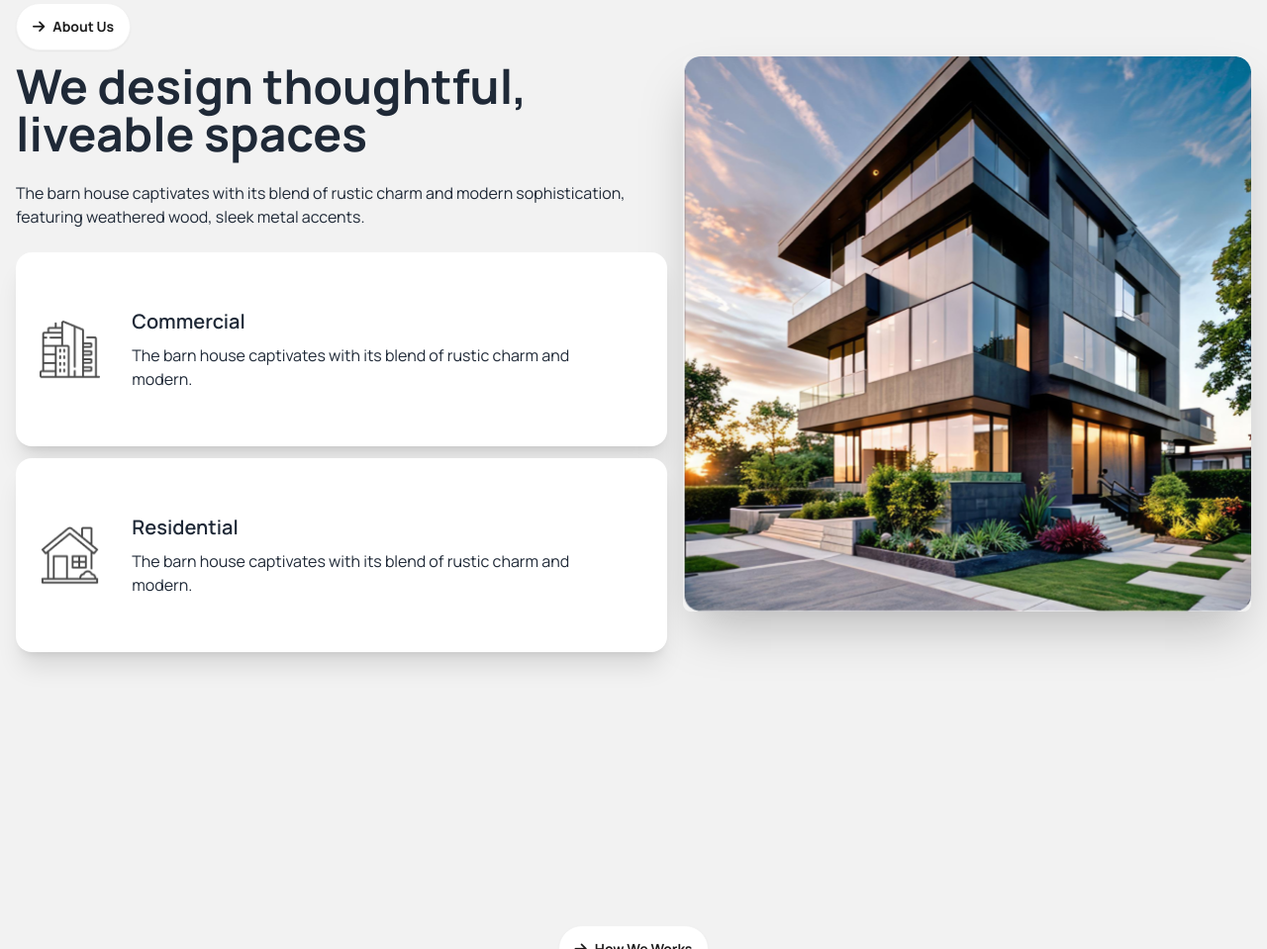
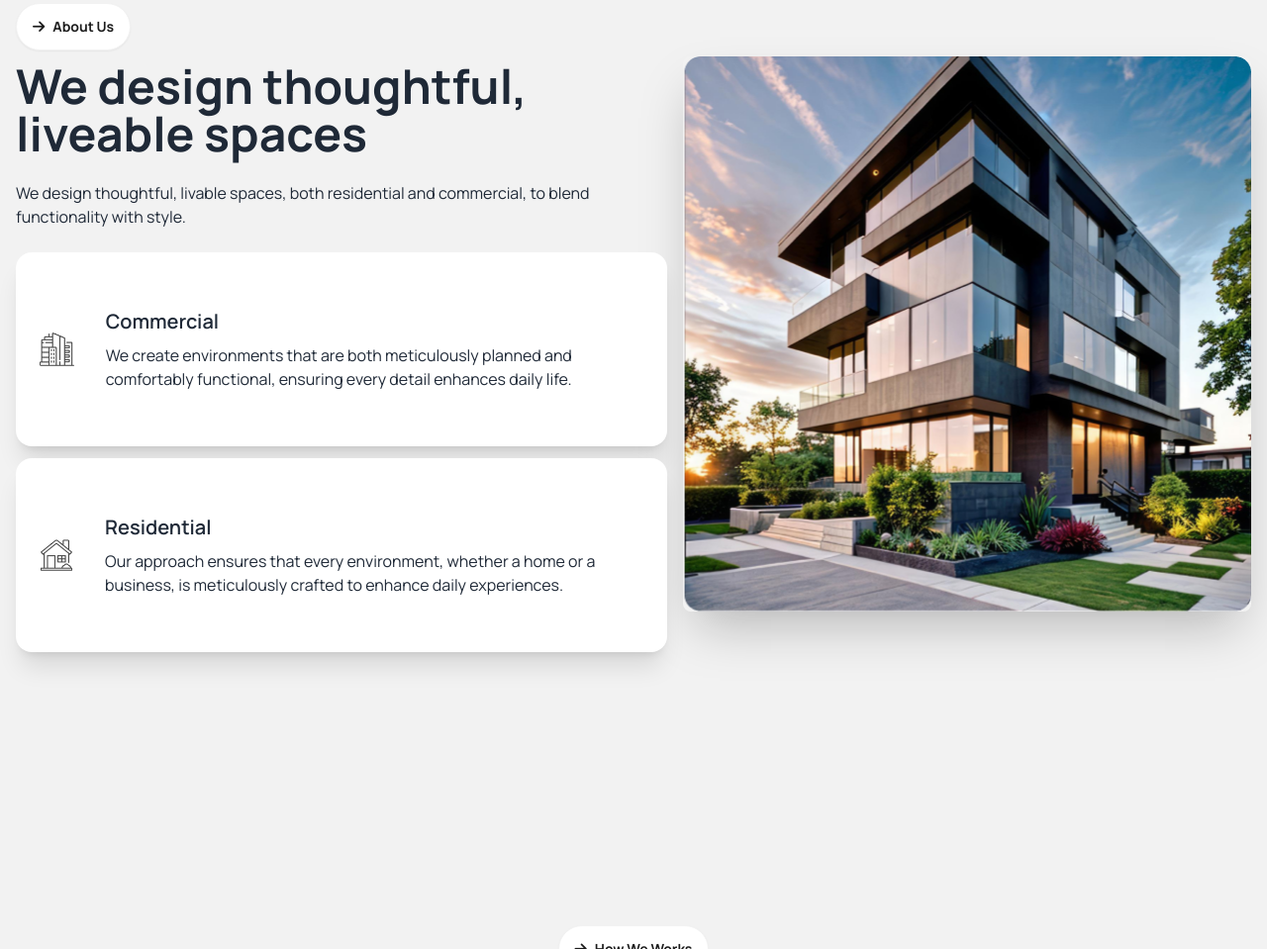
Before and after one commit to Immnazmul/assignment-3, a plain HTML site: page index.html in a window 1280 px wide. Shown: the part 931-1890 px from the top of the page at 99% size. Drawn offline with nearby package versions, Linux system fonts and the light colour scheme.

Commit message:
added some custom text

```diff
--- a/index.html
+++ b/index.html
@@ -140,14 +140,14 @@
     <!-- About us section -->
     <section>
         <div class="hero bg-base-200 min-h-screen">
-            <div class="hero-content lg:relative flex-col items-center lg:flex-row">
+            <div class="hero-content lg:relative flex-col items-center pt-4 lg:flex-row">
               <img class="hidden lg:block lg:absolute lg:-left-4 lg:-top-9" src="../assignment-3/assets/Vector.png" alt="">
                 <div class="text-left mb-3">
                    <div class="text-center lg:text-left">
                     <a class="btn rounded-3xl bg-white font-bold text-[#1C1C1C] mb-3"><i class="fa-solid fa-arrow-right"></i> About Us</a>
                     <h1 class="text-5xl font-bold">We design thoughtful, liveable spaces</h1>
                     <p class="py-6">
-                        The barn house captivates with its blend of rustic charm and modern sophistication, featuring weathered wood, sleek metal accents.
+                      We design thoughtful, livable spaces, both residential and commercial, to blend functionality with style.
                     </p>
                    </div>
                         <div class="card card-side bg-base-100 shadow-xl p-6 mb-3">
@@ -158,7 +158,7 @@
                             </figure>
                             <div class="card-body">
                               <h2 class="card-title">Commercial</h2>
-                              <p>The barn house captivates with its blend of rustic charm and modern.</p>
+                              <p>We create environments that are both meticulously planned and comfortably functional, ensuring every detail enhances daily life.</p>
                             </div>
                           </div>
                           <div class="card card-side bg-base-100 shadow-xl p-6">
@@ -169,7 +169,7 @@
                             </figure>
                             <div class="card-body">
                               <h2 class="card-title">Residential</h2>
-                              <p>The barn house captivates with its blend of rustic charm and modern.</p>
+                              <p>Our approach ensures that every environment, whether a home or a business, is meticulously crafted to enhance daily experiences.</p>
                             </div>
                           </div>
                   </div>
```
